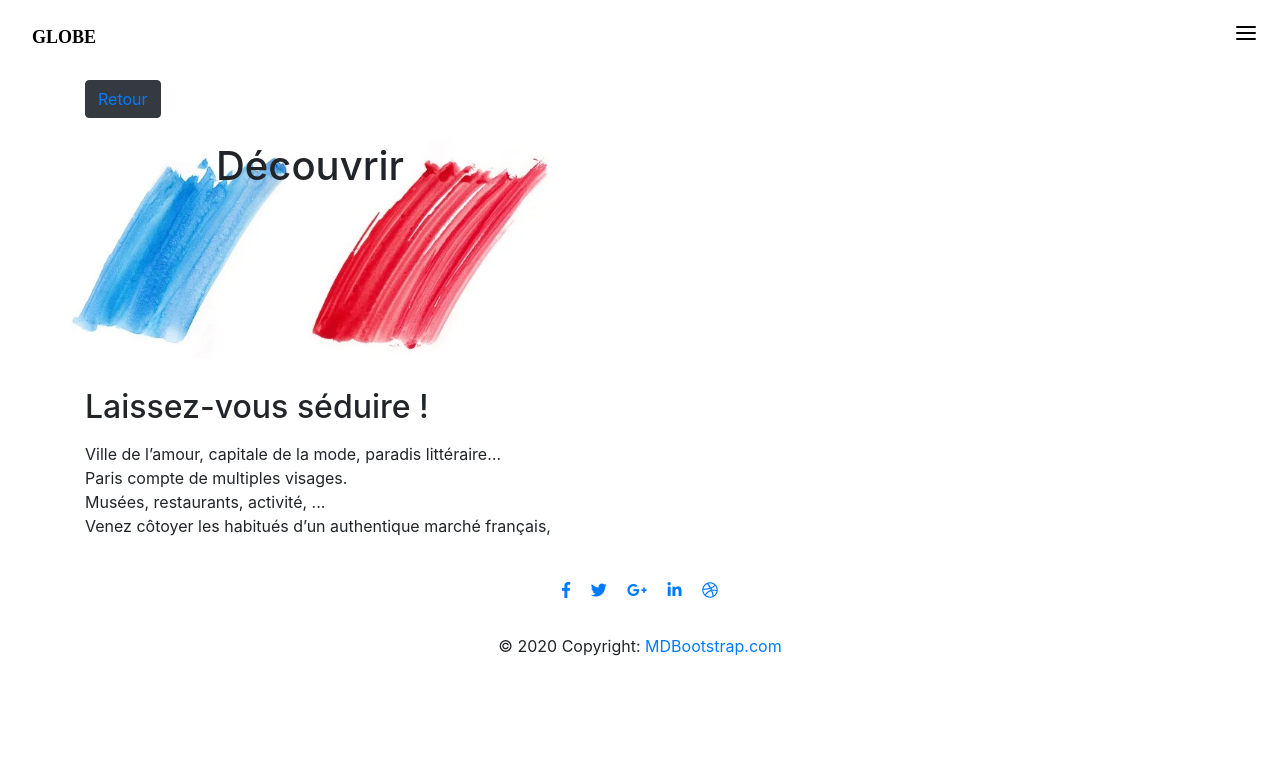
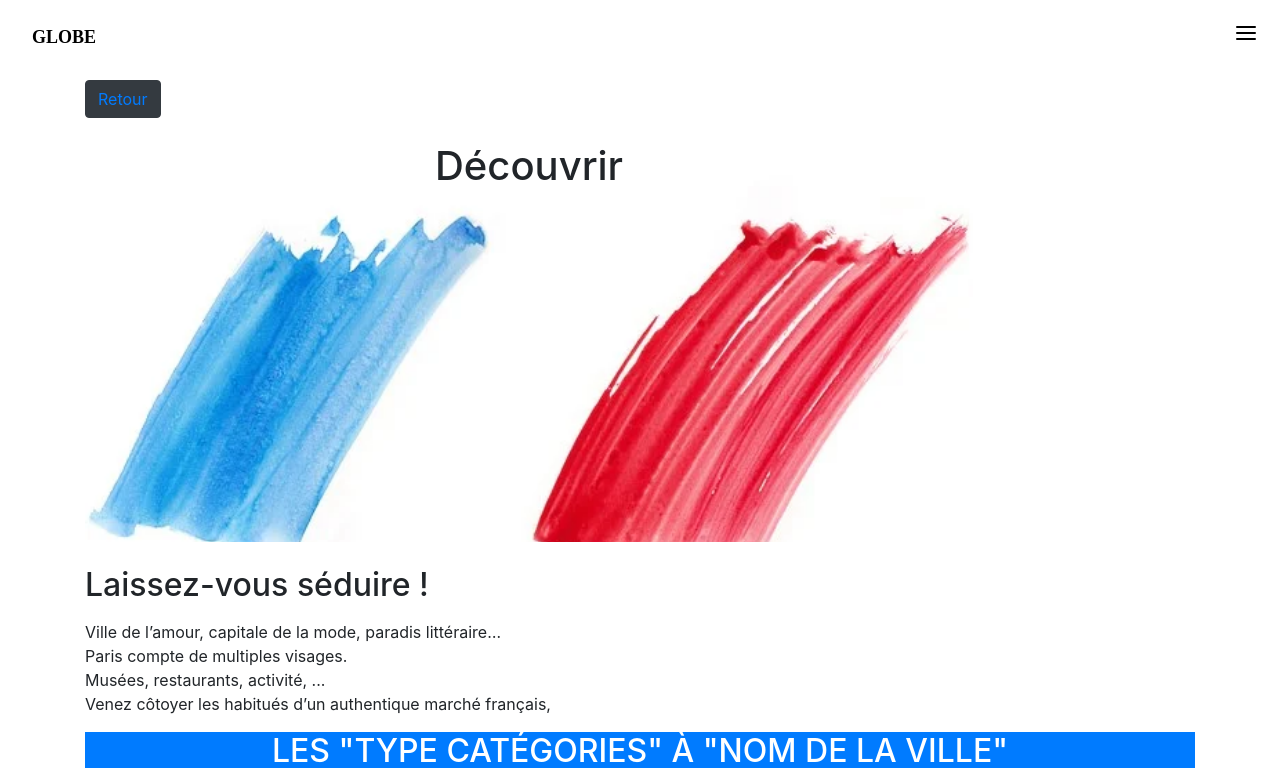
Before and after one commit to ManuDS-941/Glober, a Symfony app: template templates/fr/show_fr_ville.html.twig in a window 1280 px wide. Shown: the top 768 px of the page. Before the commit the page ends 656 px from the top, so only its background shows below. Run offline with Twig, Linux system fonts and the light colour scheme; the template is opened without the code that fills it, so the values that code supplies are empty; some libraries are stand-ins or nearby versions.

Commit message:
affichage categories dans show_fr

```diff
--- a/public/css/stylefr.css
+++ b/public/css/stylefr.css
@@ -30,9 +30,7 @@
     background-image: url(../image/fr/image_titre.png);
     background-size: cover;
     background-repeat: no-repeat;
-    height: 30vh;
-    width: 60vh;
-    margin-bottom: 30px;
-    padding: 0;
-    justify-content: center;
+    height: 50vh;
+    width: 80%;
+
 }
--- a/src/Controller/FrController.php
+++ b/src/Controller/FrController.php
@@ -26,7 +26,7 @@
         // Selectionne les villes dans la BDD
         $villesFr = $repo->findAll();
 
-        dump($villesFr);
+        // dump($villesFr);
 
         //Permet l'affichage
         return $this->render('fr/index_fr.html.twig', [
@@ -39,7 +39,7 @@
     /**
      * @Route("/fr/show_fr_ville/{id}", name="show_fr_ville")
      */
-    public function showVille(Ville $ville, CategoryRepository $repo, VilleRepository $repo2, EntityManagerInterface $manager): Response
+    public function showVille(Ville $ville, CategoryRepository $repo, EntityManagerInterface $manager): Response
     {
         // Selectionne les données de catégory dans la BDD
         $colonnes = $manager->getClassMetadata(Category::class)->getFieldNames();
--- a/templates/fr/index_fr.html.twig
+++ b/templates/fr/index_fr.html.twig
@@ -52,7 +52,7 @@
                     <div class="carousel-caption text-start">
                         <!-- <h1>titre.</h1>
                         <p>  texte.</p>  -->
-                        <p><a class="btn btn-lg btn-primary" href="#" role="button">Sign up today</a></p>
+                        <p><a class="btn btn-lg btn-primary" href="#" role="button">A Revoir</a></p>
                     </div>
                 </div>
             </div>
--- a/templates/fr/show_fr_ville.html.twig
+++ b/templates/fr/show_fr_ville.html.twig
@@ -8,9 +8,9 @@
 <div class="container">
     <button type="button" class="btn btn-dark"><a href="{{ path('fr') }}">Retour</a></button>   {# {{ path('fr') }}" #}
 
-    <div class="row titreVilleFr">
+    <div class="row-12 titreVilleFr p-0 ml-10%">
 
-        <div class="col-md-6 display-4 text-center my-4  text-start">
+        <div class="col-md-12 display-4 text-center my-4  text-start">
 
             <h1> Découvrir {{ ville.title }} </h1>
         </div>
@@ -34,5 +34,71 @@
 
 
 
+
+        <!-- Article Section-->
+        <section class="page-section article bg-primary text-white" id="article">
+            <div class="container">
+                <!-- article Section Heading-->
+                <h2 class="page-section-heading text-center text-uppercase mb-0">Les "Type Catégories" à "Nom de la ville"</h2>
+                <!-- Icon Divider-->
+                <div class="divider-custom divider-light">
+                    <div class="divider-custom-line"></div>
+                    <div class="divider-custom-icon"><img class="clip-art" src="assets/img/clip-art-vortex.png"></div>
+                    <div class="divider-custom-line"></div>
+                </div>
+                <!-- article Grid Items-->
+                <div class="row justify-content-center">
+                    <!-- article Item 1-->
+                    <div class="col-md-6 col-lg-4 mb-5">
+                        <div class="article-item mx-auto" data-toggle="modal" data-target="#articleModal1">
+                            <div class="article-item-caption d-flex align-items-center justify-content-center h-100 w-100">
+                                <div class="article-item-caption-content text-center text-white"><i class="fas fa-search-plus fa-3x"></i></div>
+                            </div>
+                            <img class="img-fluid" src="" alt="" />
+                        </div>
+                    </div>
+                </div>
+            </div>
+
+
+
+
+
+        <!-- article Modals-->
+        <div class="article-modal modal fade" id="articleModal1" tabindex="-1" role="dialog" aria-labelledby="articleModal1Label" aria-hidden="true">
+            <div class="modal-dialog modal-xl" role="document">
+                <div class="modal-content">
+                    <button class="close" type="button" data-dismiss="modal" aria-label="Close">
+                        <span aria-hidden="true"><i class="fas fa-times"></i></span>
+                    </button>
+                    <div class="modal-body text-center">
+                        <div class="container">
+                            <div class="row justify-content-center">
+                                <div class="col-lg-8">
+                                    <!-- article Modal - Title-->
+                                    <h2 class="article-modal-title text-secondary text-uppercase mb-0" id="articleModal1Label">Titre Article</h2>
+                                    <!-- Icon Divider-->
+                                    <div class="divider-custom">
+                                        <div class="divider-custom-line"></div>
+                                        <div class="divider-custom-icon"><img class="clip-art" src="assets/img/clip-art-vortex.png"></div>
+                                        <div class="divider-custom-line"></div>
+                                    </div>
+                                    <!-- article Modal - Image-->
+                                    <img class="img-fluid rounded mb-5" src="" alt="" />
+                                    <!-- article Modal - Text-->
+                                    <p class="mb-5">Lorem ipsum dolor sit amet, consectetur adipisicing elit. Mollitia neque assumenda ipsam nihil, molestias magnam, recusandae quos quis inventore quisquam velit asperiores, vitae? Reprehenderit soluta, eos quod consequuntur itaque. Nam.</p>
+                                    <button class="btn btn-primary" data-dismiss="modal">
+                                        <i class="fas fa-times fa-fw"></i>
+                                        FERMER
+                                    </button>
+                                </div>
+                            </div>
+                        </div>
+                    </div>
+                </div>
+            </div>
+        </div>
+
+
 </div>
 {% endblock %}
```
Also changed, not shown: public/image/fr/fr_piece_coq.png (deleted).
